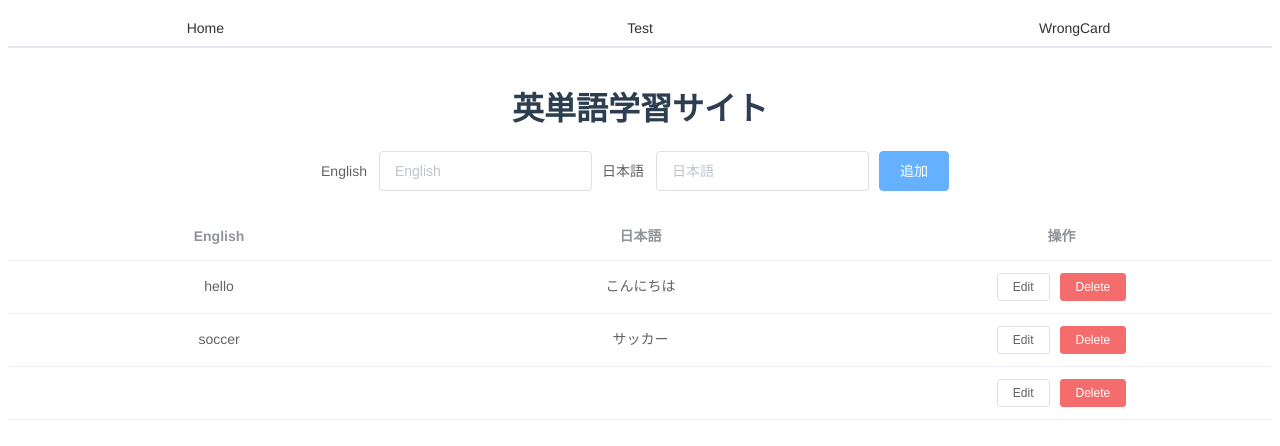
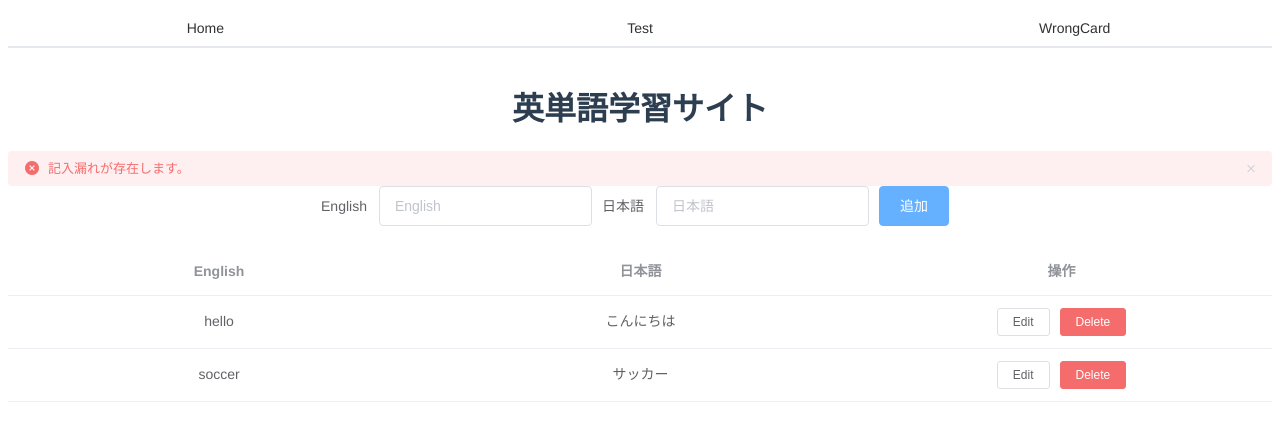
Before and after one commit to nysdin/FlashCard, a Vue app: page / in a window 1280 px wide. Both pictures are taken after a click on the button "追加". Shown: the top 446 px of the page. Built offline with nearby package versions, Linux system fonts and the light colour scheme.

Commit message:
英語、日本語どちらかに空白があった場合エラーメッセージが出るようにした

```diff
--- a/src/views/Home.vue
+++ b/src/views/Home.vue
@@ -1,6 +1,8 @@
 <template>
   <div class="home">
     <h1>英単語学習サイト</h1>
+
+    <el-alert title="記入漏れが存在します。" type="error" show-icon v-if="error" @close="changeError"></el-alert>
 
     <el-form :inline="true" :model="formInline" class="demo-form-inline">
     <el-form-item label="English">
@@ -30,17 +32,26 @@ export default {
   },
   data(){
     return {
+      error: false,
       formInline: {
         english: '',
-        japanese :'',
+        japanese :''
       }
     }
   },
   methods: {
     addCard(){
-      this.$store.commit('createCard', {english: this.formInline.english, japanese: this.formInline.japanese})
-      this.formInline.englishWord = ''
-      this.formInline.japaneseWord = ''
+      if(this.formInline.english === '' || this.formInline.japanese === ''){
+        this.error = true
+      }else {
+        this.error = false
+        this.$store.commit('createCard', {english: this.formInline.english, japanese: this.formInline.japanese})
+        this.formInline.englishWord = ''
+        this.formInline.japaneseWord = ''
+      }
+    },
+    changeError(){
+      this.error = false
     }
   }
 }
```
